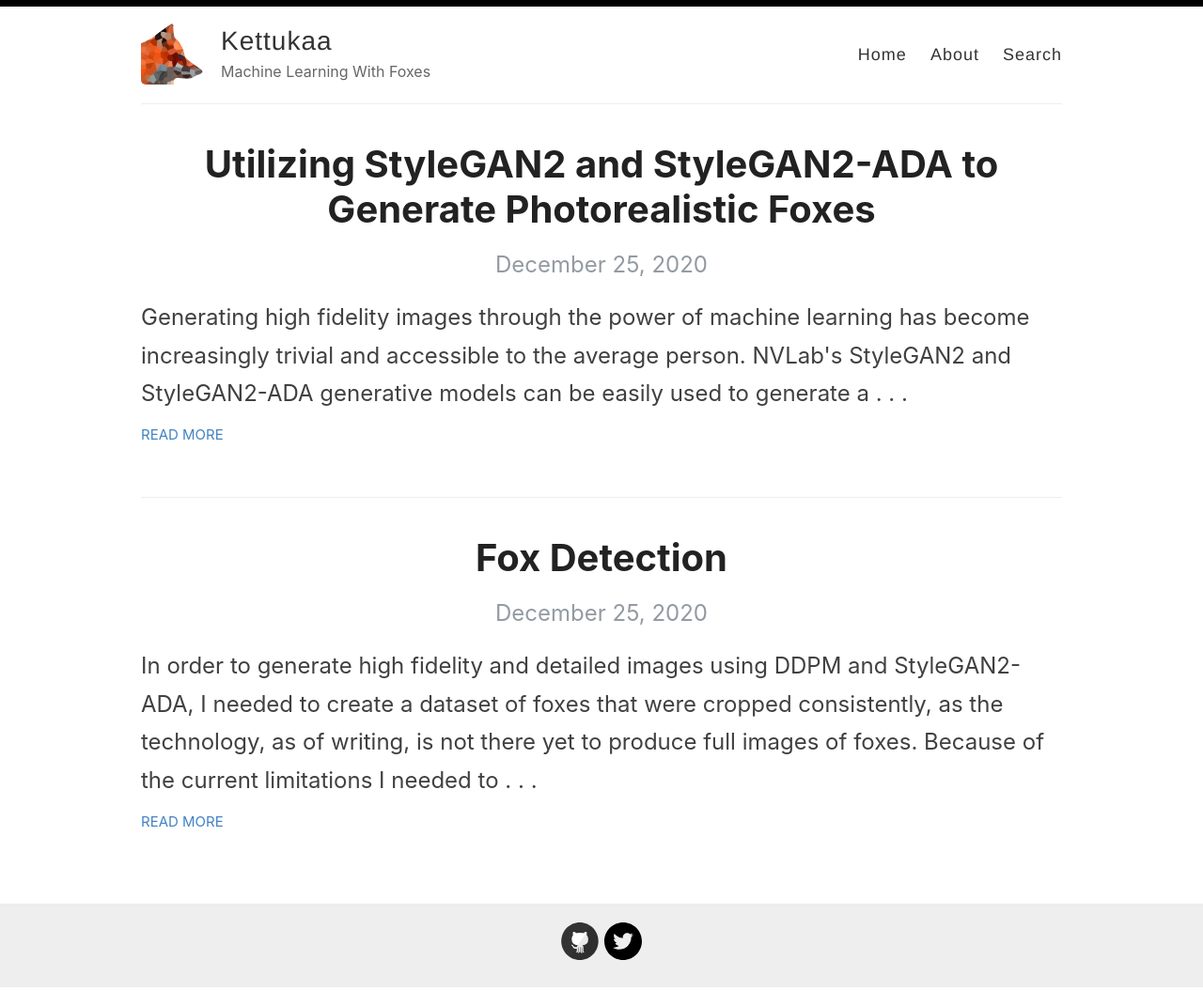
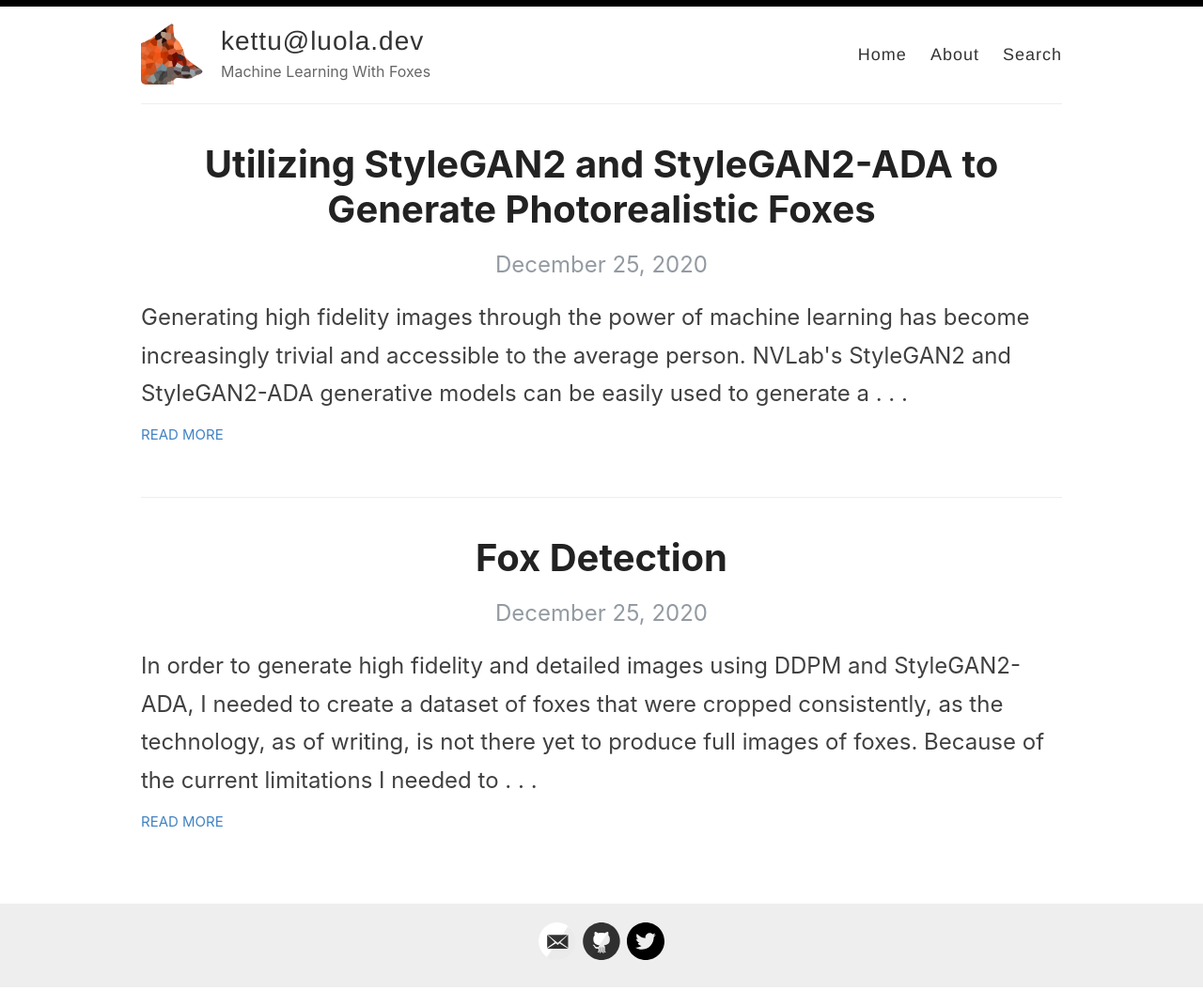
Before and after one commit to Kettukaa/Kettukaa.github.io, a Jekyll site: the page built from index.html, in a window 1280 px wide. Shown: the whole page at 94% size. Built offline with Jekyll 4.4.1, drawn with Linux system fonts in a browser that asks for light colours; the list of posts is cut into pages by our own code.

Commit message:
Update _config.yml

```diff
--- a/_config.yml
+++ b/_config.yml
@@ -3,10 +3,10 @@
 #
 
 # Name of your site (displayed in the header)
-name: Kettukaa
+name: kettu@luola.dev
 
 # Name of the author
-author: Matt
+author: Ket
 
 # Short bio or description (displayed in the header)
 description: Machine Learning With Foxes
@@ -21,7 +21,7 @@ avatar: /images/Kettukaa.png
 # Includes an icon in the footer for each username you enter
 footer-links:
   dribbble:
-  email:
+  email: kettu@luola.dev
   facebook:
   flickr:
   github: Kettukaa
@@ -60,7 +60,7 @@ baseurl: "/"
 permalink: /:title/
 
 # The release of Jekyll Now that you're using
-version: v1.2.0
+version: v4.3.2
 
 # Jekyll 3 now only supports Kramdown for Markdown
 kramdown:
```
